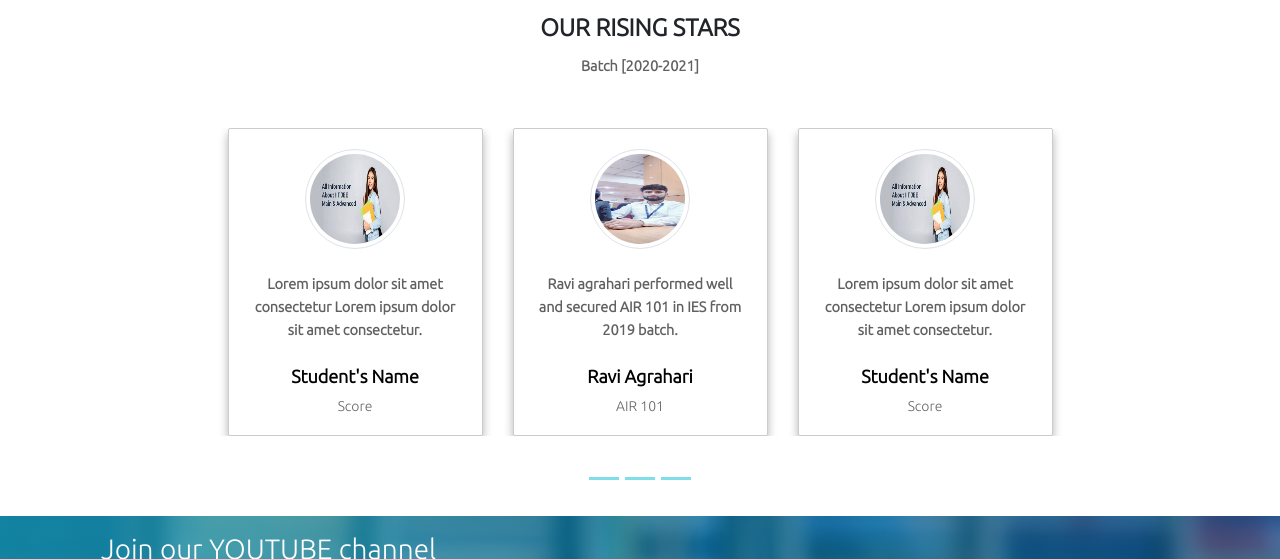
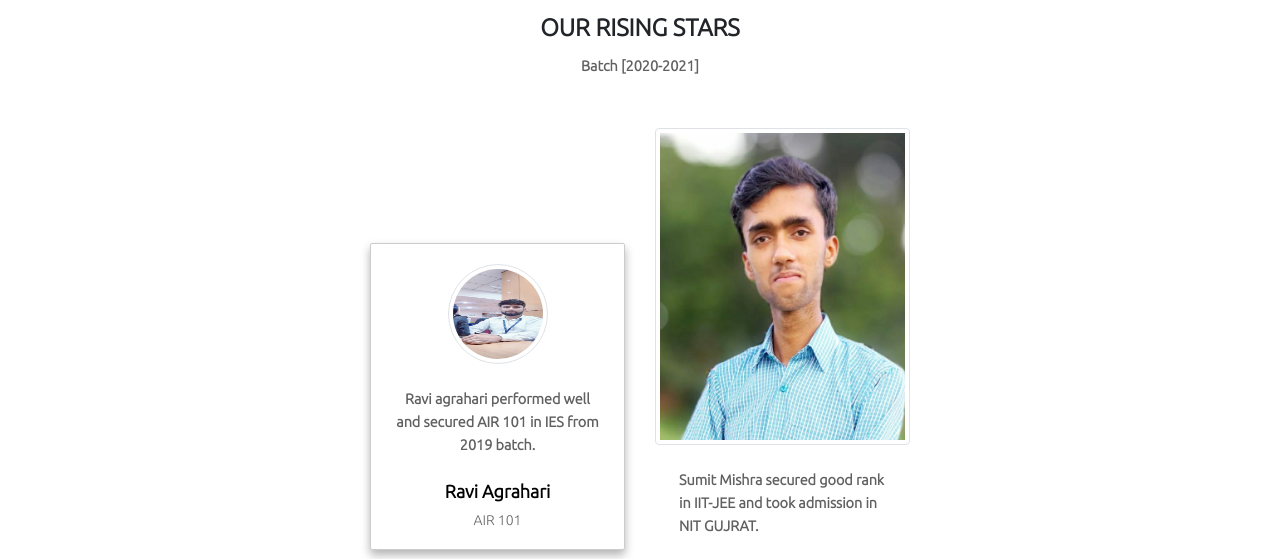
Before and after one commit to Shra2000/TechEducation.com, a plain HTML site: page index.html in a window 1280 px wide. Shown: the part 2830-3389 px from the top of the page. Drawn offline with nearby package versions, Linux system fonts and the light colour scheme.

Commit message:
Update index.html

```diff
--- a/index.html
+++ b/index.html
@@ -74,8 +74,7 @@
        <div class=" extra-div col-lg-4 col-md-4 col-12">
               <a href="#"><img src="images/c5.jpg"></a>
               <h2>NCERT Course</h2>
-              <p>All topics are covered from scratch as per CBSE boards exams and numerical solving skill is developed.
-              </p>
+              <p>All topics are covered from scratch as per CBSE boards exams and numerical solving skill is developed.</p>
 
        </div>
 
@@ -379,12 +378,11 @@
             </div>
 
             <div class="col-lg-3 col-md-3 col-12 ">
-                <div class="box">
-                   <a href="#"><img src="images/c3.jpg" class="img-fluidi img-thumbnail"></a>
+               <a href="#"><img src="star1.jpeg" class="img-fluidi img-thumbnail"></a>
                    <p class="m-4">
-                     Lorem ipsum dolor sit amet consectetur Lorem ipsum dolor sit amet consectetur.
+                     Sumit Mishra secured good rank in IIT-JEE and took admission in NIT GUJRAT.
                    </p>
-                   <h1>Student's Name</h1>
+                   <h1>Sumit Mishra</h1>
                    <h2>Score</h2>
                 </div>
 
@@ -430,11 +428,11 @@
 
             <div class="col-lg-3 col-md-3 col-12">
                 <div class="box">
-                   <a href="#"><img src="images/c3.jpg" class="img-fluidi img-thumbnail"></a>
+                   <a href="#"><img src="star1.jpeg" class="img-fluidi img-thumbnail"></a>
                    <p class="m-4">
-                     Lorem ipsum dolor sit amet consectetur Lorem ipsum dolor sit amet consectetur.
+                     Sumit Mishra secured good rank in IIT-JEE and took admission in NIT GUJRAT.
                    </p>
-                   <h1>Student's Name</h1>
+                   <h1>Sumit Mishra</h1>
                    <h2>Score</h2>
                 </div>
 
```
